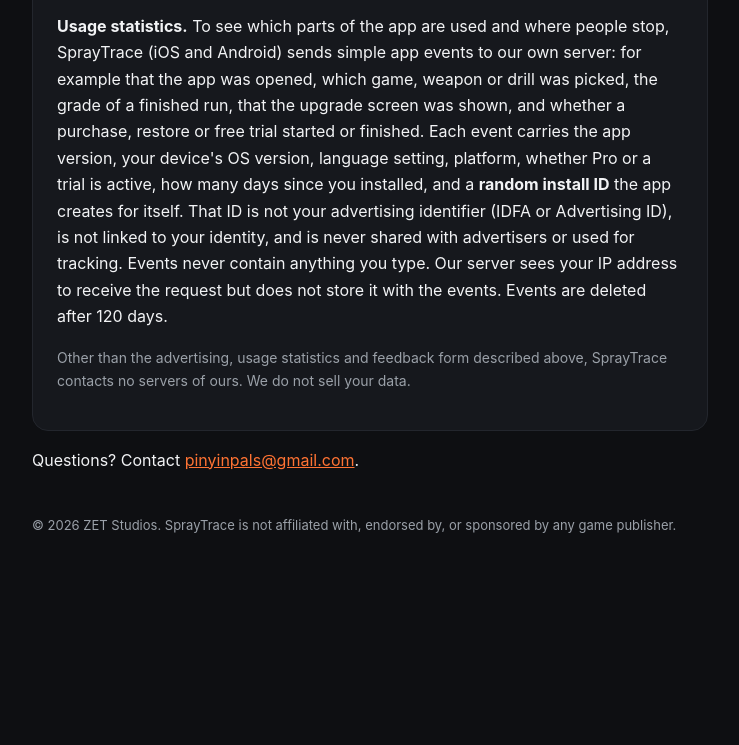
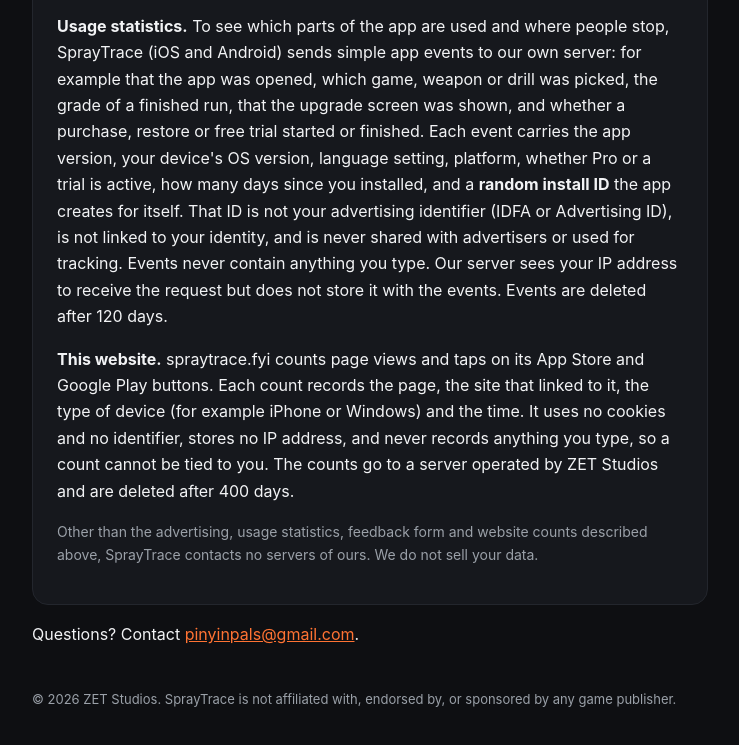
Before and after one commit to pinyinpals/spraytrace-legal, a plain HTML site: page privacy/index.html in a window 1280 px wide. Shown: the part 1209-1954 px from the top of the page, without its empty margins (270-1009 px from the left). Before the commit the page ends 1826 px from the top, so only its background shows below. Drawn offline with Linux system fonts and the light colour scheme.

Commit message:
Privacy: describe spraytrace.fyi's page-view counts (no cookies, no IP, no ID)
Co-Authored-By: Claude Opus 5.5 <noreply@anthropic.com>

```diff
--- a/privacy/index.html
+++ b/privacy/index.html
@@ -33,7 +33,7 @@
     </div>
     <h1>Privacy Policy</h1>
     <div class="accent"></div>
-    <div class="upd">Last updated: November 4, 2026</div>
+    <div class="upd">Last updated: November 17, 2026</div>
 
     <div class="card">
       <p>Your settings, sensitivity, and training records are stored only on your device. SprayTrace has no user accounts and we do not collect or receive this data.</p>
@@ -46,7 +46,8 @@
       <p><b>SprayTrace Pro</b> (a one-time purchase) removes all ads.</p>
       <p><b>Feedback.</b> If you use <i>Send feedback</i> in the iOS app, your message is sent to us by email through a small relay we run on Cloudflare, delivered by Resend. Along with what you write, it carries the app version, whether Pro is unlocked, your device model and iOS version, and your IP address. The relay keeps no copy; the email is what we hold, and we use it only to read and answer feedback. Nothing is sent unless you press send.</p>
       <p><b>Usage statistics.</b> To see which parts of the app are used and where people stop, SprayTrace (iOS and Android) sends simple app events to our own server: for example that the app was opened, which game, weapon or drill was picked, the grade of a finished run, that the upgrade screen was shown, and whether a purchase, restore or free trial started or finished. Each event carries the app version, your device's OS version, language setting, platform, whether Pro or a trial is active, how many days since you installed, and a <b>random install ID</b> the app creates for itself. That ID is not your advertising identifier (IDFA or Advertising ID), is not linked to your identity, and is never shared with advertisers or used for tracking. Events never contain anything you type. Our server sees your IP address to receive the request but does not store it with the events. Events are deleted after 120 days.</p>
-      <p class="muted">Other than the advertising, usage statistics and feedback form described above, SprayTrace contacts no servers of ours. We do not sell your data.</p>
+      <p><b>This website.</b> spraytrace.fyi counts page views and taps on its App Store and Google Play buttons. Each count records the page, the site that linked to it, the type of device (for example iPhone or Windows) and the time. It uses no cookies and no identifier, stores no IP address, and never records anything you type, so a count cannot be tied to you. The counts go to a server operated by ZET Studios and are deleted after 400 days.</p>
+      <p class="muted">Other than the advertising, usage statistics, feedback form and website counts described above, SprayTrace contacts no servers of ours. We do not sell your data.</p>
     </div>
 
     <p>Questions? Contact <a href="mailto:pinyinpals@gmail.com">pinyinpals@gmail.com</a>.</p>
```
